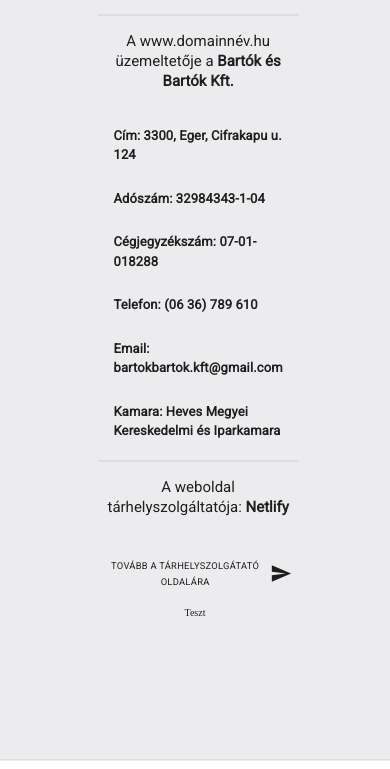
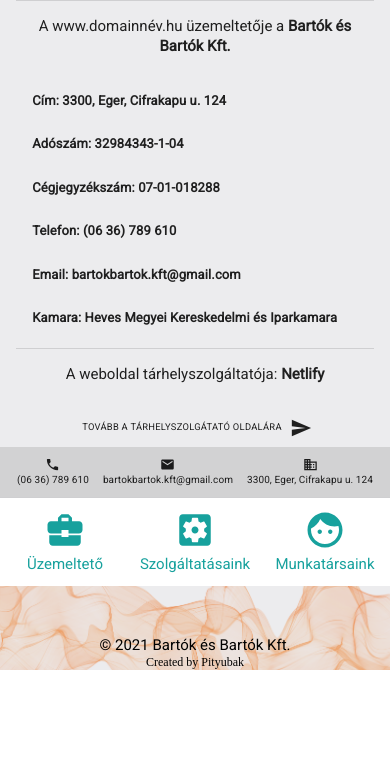
Before and after one commit to Pityubak/bartok-bartok, a Gatsby site: page /uzemelteto in a window 390 px wide. Shown: the part 352-1121 px from the top of the page. After the commit the page ends 1022 px from the top, so only its background shows below. Built offline with nearby package versions, Linux system fonts and the light colour scheme; Gatsby itself is replaced by a stand-in of ours.

Commit message:
refactoring+design change

```diff
--- /dev/null
+++ b/src/components/content/contentWrapper.js
@@ -0,0 +1,18 @@
+import { Grid, useMediaQuery } from "@material-ui/core"
+import React from "react"
+
+const ContentWrapper = props => {
+  const matches = useMediaQuery("(max-width:960px)")
+  const small = useMediaQuery("(max-width:476px)")
+  return (
+    <Grid
+      xs={small ? 11 : matches ? 9 : 6}
+      container
+      direction="column"
+    >
+      {props.children}
+    </Grid>
+  )
+}
+
+export default ContentWrapper
--- a/src/components/content/operator.js
+++ b/src/components/content/operator.js
@@ -1,5 +1,5 @@
 import {
-    Button,
+  Button,
   Divider,
   Grid,
   List,
@@ -10,6 +10,7 @@ import {
 import { Send } from "@material-ui/icons"
 import React from "react"
 import { StyledListItemText } from "../../theme/styled"
+import ContentWrapper from "./contentWrapper"
 
 const useStyles = makeStyles({
   root: {},
@@ -22,17 +23,17 @@ const useStyles = makeStyles({
     padding: ".5em",
     margin: ".5em 0em",
   },
-  btn:{
+  btn: {
     display: "flex",
     alignItems: "center",
     justifyContent: "center",
-    marginTop:"1rem"
-  }
+    marginTop: "1rem",
+  },
 })
 const Operator = () => {
   const classes = useStyles()
   return (
-    <Grid xs={6} className={classes.root} container direction="column">
+    <ContentWrapper>
       <Typography className={classes.header} variant="h3">
         Üzemeltető
       </Typography>
@@ -57,25 +58,32 @@ const Operator = () => {
           <StyledListItemText>Telefon: (06 36) 789 610</StyledListItemText>
         </ListItem>
         <ListItem>
-          <StyledListItemText>Email: bartokbartok.kft@gmail.com</StyledListItemText>
+          <StyledListItemText>
+            Email: bartokbartok.kft@gmail.com
+          </StyledListItemText>
         </ListItem>
         <ListItem>
-          <StyledListItemText>Kamara: Heves Megyei Kereskedelmi és Iparkamara</StyledListItemText>
+          <StyledListItemText>
+            Kamara: Heves Megyei Kereskedelmi és Iparkamara
+          </StyledListItemText>
         </ListItem>
       </List>
-      <Divider/>
+      <Divider />
       <Typography className={classes.header} variant="h5">
         A weboldal tárhelyszolgáltatója: <strong>Netlify</strong>
       </Typography>
       <div className={classes.btn}>
-        <a href="https://www.netlify.com/" target="_blank" rel='noopener noreferrer'>
-          <Button size="large"  endIcon={<Send />}>
+        <a
+          href="https://www.netlify.com/"
+          target="_blank"
+          rel="noopener noreferrer"
+        >
+          <Button size="large" endIcon={<Send />}>
             Tovább a tárhelyszolgátató oldalára
           </Button>
         </a>
       </div>
-
-    </Grid>
+    </ContentWrapper>
   )
 }
 
--- a/src/components/layout/layout.js
+++ b/src/components/layout/layout.js
@@ -21,9 +21,12 @@ import { switchTheme } from "../../slices/themeSlice"
 
 const useStyles = makeStyles(theme => ({
   root: {
-    height: "150vh",
+
     margin: "0 auto",
     position: "relative",
+    [theme.breakpoints.up(960)]: {
+      height: "150vh",
+    },
   },
   darkRoot: {
     background: "#36311F",
@@ -40,7 +43,7 @@ const useStyles = makeStyles(theme => ({
     [theme.breakpoints.down(960)]: {
       flexDirection: "row",
       alignItems: "flex-start",
-
+      height: "15vh",
     },
   },
   footer: {
@@ -57,10 +60,18 @@ const useStyles = makeStyles(theme => ({
     color: "#fff",
   },
   main: {
-    height: "105vh",
+
+    [theme.breakpoints.up(960)]: {
+      height: "105vh",
+    },
   },
   container: {
     flexGrow: 1,
+    [theme.breakpoints.down(960)]: {
+     display:"flex",
+     alignItems:"center",
+     flexDirection:"column"
+    },
   },
   link: {
     textDecoration: "none",
@@ -130,7 +141,7 @@ const Layout = props => {
           darkMode ? classes.darkRoot : classes.lightRoot,
         ].join(" ")}
       >
-        <AppBar position={"static"}>
+        <AppBar position={matches ? 'fixed':"static"}>
           <BackgroundImage
             className={classes.bg}
             fluid={img?.node?.childImageSharp?.fluid}
--- a/src/components/layout/secondaryBottom.js
+++ b/src/components/layout/secondaryBottom.js
@@ -1,13 +1,49 @@
-import { Grid } from "@material-ui/core";
+import { Grid, Icon, makeStyles, Typography } from "@material-ui/core"
+import { Business, Email, Phone } from "@material-ui/icons"
 import React from "react"
+import { THEME } from "../../theme/theme"
 
-const SecondaryBottom=()=>{
+const useStyles = makeStyles(() => ({
+  root: {
+    background: THEME.light_hover,
 
-    return(
-        <Grid item xs={12} alignItems="center" >
-                Teszt
-        </Grid>
-    )
+    width:"100%",
+    display:"flex",
+    alignItems:"center",
+    justifyContent:"space-around",
+    padding:"1rem",
+  },
+  item:{
+      display:"flex",
+      flexDirection:"column",
+       alignItems:"center",
+
+  }
+}))
+const SecondaryBottom = () => {
+  const classes = useStyles()
+  return (
+    <Grid item xs={12} alignItems="center" className={classes.root}>
+      <div className={classes.item}>
+        <Icon>
+          <Phone />
+        </Icon>
+        <Typography>(06 36) 789 610</Typography>
+      </div>
+      <div className={classes.item}>
+        <Icon>
+          <Email />
+        </Icon>
+        <Typography>bartokbartok.kft@gmail.com</Typography>
+      </div>
+      <div className={classes.item}>
+        <Icon>
+          <Business />
+        </Icon>
+        <Typography>3300, Eger, Cifrakapu u. 124</Typography>
+      </div>
+    </Grid>
+  )
 }
 
-export default SecondaryBottom;
+export default SecondaryBottom
--- a/src/components/main/header.js
+++ b/src/components/main/header.js
@@ -1,5 +1,14 @@
-import { Collapse, Drawer, List, makeStyles, useMediaQuery } from "@material-ui/core"
 import {
+  Collapse,
+  Drawer,
+  IconButton,
+  List,
+  makeStyles,
+  useMediaQuery,
+} from "@material-ui/core"
+import {
+  ChevronLeft,
+  ChevronRight,
   Equalizer,
   ExpandLess,
   ExpandMore,
@@ -21,7 +30,7 @@ import WaveLight from "../../assets/wave_light.svg"
 import WaveDark from "../../assets/wave_dark.svg"
 import { Link } from "gatsby"
 import { useDispatch, useSelector } from "react-redux"
-import { changeIndex, changeSelected } from "../../slices/menu"
+import { changeDrawer, changeIndex, changeSelected } from "../../slices/menu"
 import { THEME } from "../../theme/theme"
 
 const drawerWidth = 225
@@ -69,39 +78,41 @@ const useStyles = makeStyles(theme => ({
   dark: {
     background: THEME.dark,
     color: THEME.light,
-    '&:hover':{
-      background:THEME.dark_hover,
-  }
-},
-darkPaper: {
-  background: THEME.dark,
-  color: THEME.light,
-
-
+    "&:hover": {
+      background: THEME.dark_hover,
+    },
+  },
+  darkPaper: {
+    background: THEME.dark,
+    color: THEME.light,
   },
   light: {
     background: THEME.light,
-    '&:hover':{
-      background:THEME.light_hover,
-  }
+    "&:hover": {
+      background: THEME.light_hover,
+    },
   },
   lightPaper: {
     background: THEME.light,
-
-
   },
-  color_light:{
+  color_light: {
     color: THEME.light,
   },
-  color_dark:{
-    color:THEME.dark
+  color_dark: {
+    color: THEME.dark,
+  },
+  back:{
+    width:"100%",
+    display:"flex",
+    alignItems:"center",
+    justifyContent:"flex-end",
   }
 }))
 
 const Header = () => {
   const classes = useStyles()
 
-  const { index, selected,open } = useSelector(state => state.menu)
+  const { index, selected, open } = useSelector(state => state.menu)
   const { darkMode } = useSelector(state => state.theme)
   const dispatch = useDispatch()
   const paper = [
@@ -121,6 +132,13 @@ const Header = () => {
       anchor="left"
     >
       <List>
+        {matches && (
+          <div className={classes.back}>
+            <IconButton onClick={() => dispatch(changeDrawer(!open))}>
+              <ChevronLeft fontSize="large" />
+            </IconButton>
+          </div>
+        )}
         <Link className={classes.link} to="/bemutatkozas/">
           <StyledListItem
             classes={{
@@ -236,7 +254,9 @@ const Header = () => {
                   >
                     <StyledListItemIcon
                       classes={{
-                        root: darkMode ? classes.color_light : classes.color_dark,
+                        root: darkMode
+                          ? classes.color_light
+                          : classes.color_dark,
                       }}
                     >
                       <Money fontSize="large" />
@@ -259,7 +279,9 @@ const Header = () => {
                   >
                     <StyledListItemIcon
                       classes={{
-                        root: darkMode ? classes.color_light : classes.color_dark,
+                        root: darkMode
+                          ? classes.color_light
+                          : classes.color_dark,
                       }}
                     >
                       <MonetizationOn fontSize="large" />
@@ -282,7 +304,9 @@ const Header = () => {
                   >
                     <StyledListItemIcon
                       classes={{
-                        root: darkMode ? classes.color_light : classes.color_dark,
+                        root: darkMode
+                          ? classes.color_light
+                          : classes.color_dark,
                       }}
                     >
                       <Gavel fontSize="large" />
@@ -305,7 +329,9 @@ const Header = () => {
                   >
                     <StyledListItemIcon
                       classes={{
-                        root: darkMode ? classes.color_light : classes.color_dark,
+                        root: darkMode
+                          ? classes.color_light
+                          : classes.color_dark,
                       }}
                     >
                       <LiveHelp fontSize="large" />
--- a/src/components/main/main.js
+++ b/src/components/main/main.js
@@ -1,4 +1,11 @@
-import { Backdrop, Divider, makeStyles, Paper, Typography, useMediaQuery } from "@material-ui/core"
+import {
+  Backdrop,
+  Divider,
+  makeStyles,
+  Paper,
+  Typography,
+  useMediaQuery,
+} from "@material-ui/core"
 import React from "react"
 import { useDispatch, useSelector } from "react-redux"
 import { changeDrawer } from "../../slices/menu"
@@ -13,11 +20,14 @@ const useStyles = makeStyles(theme => ({
   root: {
     zIndex: "2001",
     width: "100%",
-    height: "115vh",
+
     display: "flex",
     flexDirection: "column",
     alignItems: "center",
     background: "#ECECEE",
+    [theme.breakpoints.up(960)]: {
+      height: "115vh",
+    },
   },
   dark: {
     background: THEME.paper,
@@ -28,10 +38,12 @@ const useStyles = makeStyles(theme => ({
 
   bottom: {
     width: "100%",
+    [theme.breakpoints.up(960)]: {
       position: "absolute",
       bottom: "0",
       left: "0",
       zIndex: "2001",
+    },
   },
   header: {
     background: THEME.primary,
@@ -43,29 +55,30 @@ const useStyles = makeStyles(theme => ({
     justifyContent: "center",
     color: "#EEEEEE",
     fontWeight: "600",
+    [theme.breakpoints.down(960)]: {
+      marginTop:"15vh"
+    }
   },
   container: {
+    [theme.breakpoints.up(960)]: {
+      height: "125vh",
       display: "flex",
       flexDirection: "column",
       alignItems: "center",
       position: "absolute",
       zIndex: "2000",
-    width: "70%",
-    height: "125vh",
       left: "50%",
       top: "50%",
       marginTop: "40px",
       transform: "translate(-50%,-50%)",
-
-
-
+    },
     [theme.breakpoints.down(1280)]: {
       width: "100%",
     },
-    [theme.breakpoints.between(1280,1460)]: {
+    [theme.breakpoints.between(1280, 1460)]: {
       width: "80%",
     },
-    [theme.breakpoints.between("ml","xl")]: {
+    [theme.breakpoints.between("ml", "xl")]: {
       width: "70%",
     },
   },
@@ -90,7 +103,7 @@ const Main = props => {
   const { darkMode } = useSelector(state => state.theme)
   const { open } = useSelector(state => state.menu)
   const root = [classes.root, darkMode ? classes.dark : classes.light].join(" ")
-  const dispatch=useDispatch()
+  const dispatch = useDispatch()
   const matches = useMediaQuery("(max-width:960px)")
   return (
     <div className={classes.container}>
@@ -112,7 +125,7 @@ const Main = props => {
         <Header />
         {/* </Backdrop>:<Header />} */}
         {props.children}
-       {!matches ?  <RightSide />:<SecondaryBottom/>}
+        {!matches ? <RightSide /> : <SecondaryBottom />}
         <div className={classes.bottom}>
           <Divider />
           <Bottom />
```
Also changed, not shown: src/components/content/about.js (+11 -11 lines), src/components/content/company.js (+12 -13 lines), src/components/content/home.js (+12 -13 lines), src/components/content/juridical.js (+13 -14 lines), src/components/content/payroll.js (+12 -13 lines), src/components/content/regulations.js (+13 -14 lines), src/components/content/services.js (+4 -3 lines), src/components/content/tax.js (+13 -14 lines), src/components/content/worker.js (+25 -33 lines). Lines whose indentation alone changed are shown as unchanged.
